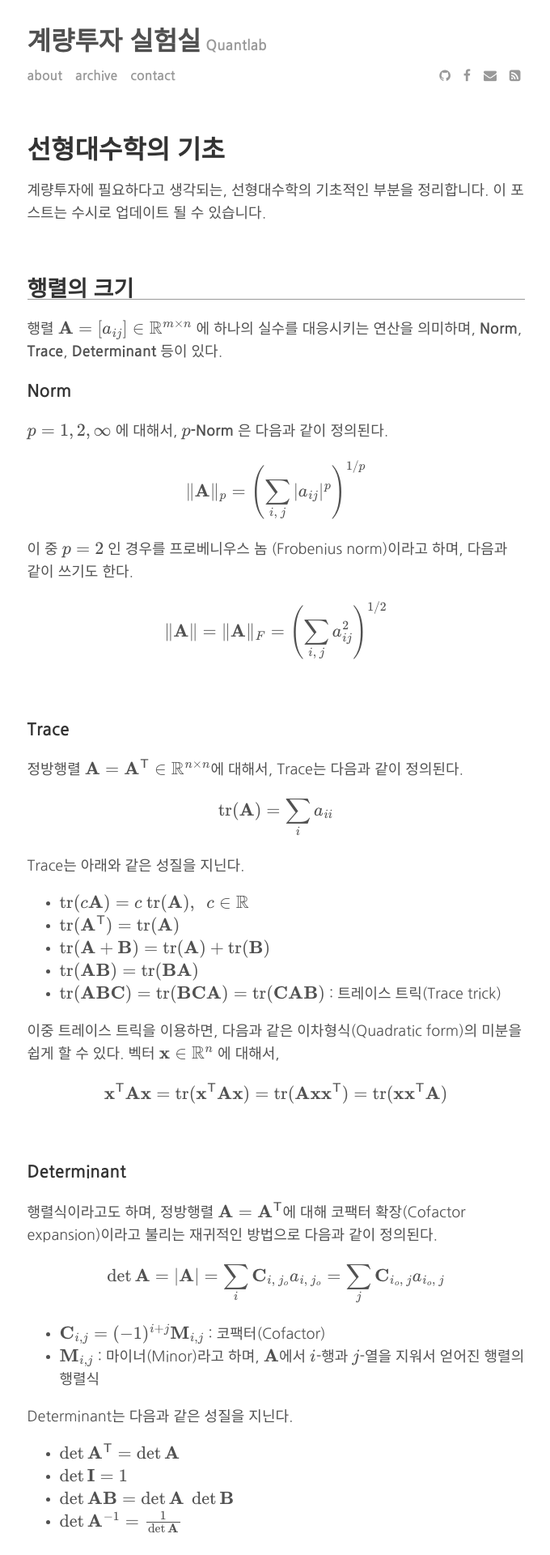
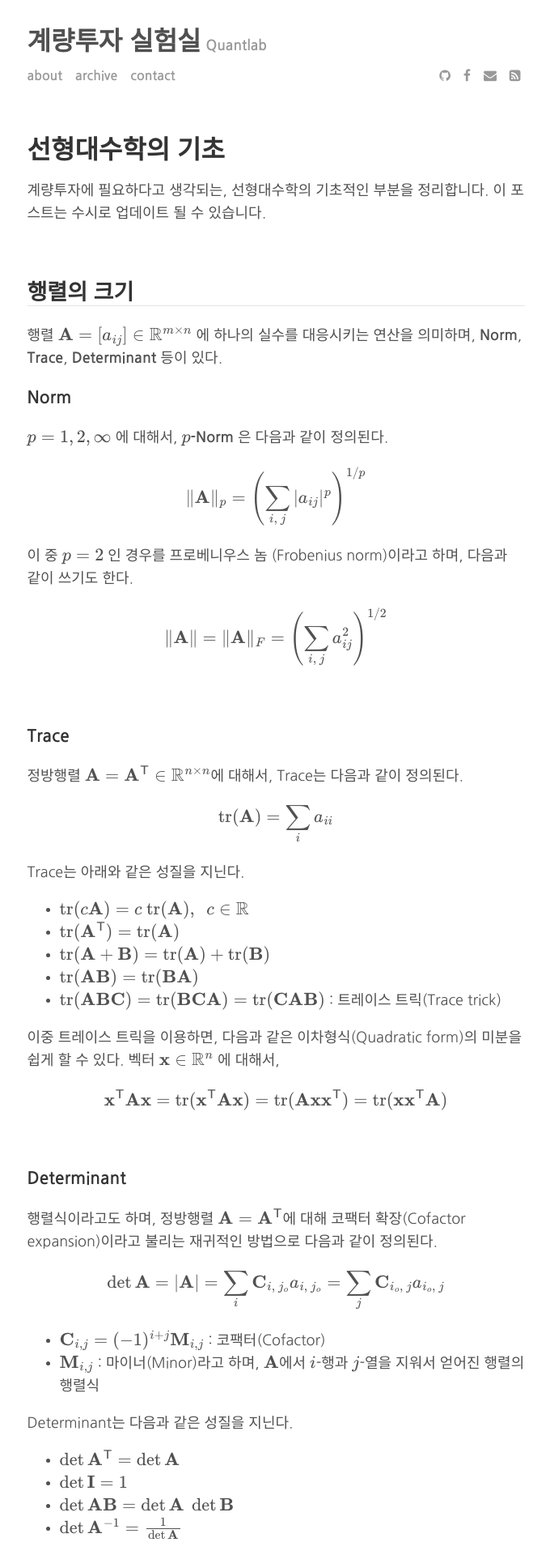
Before and after one commit to gem763/gem763.github.io, a Jekyll site: the page built from _posts/2017-08-23-linear-algebra-basic.md, in a window 1280 px wide. Shown: the top 1920 px of the page at 81% size, without its empty margins (299-979 px from the left). Built offline with Jekyll 4.4.1, drawn with Linux system fonts in a browser that asks for light colours; formulas are drawn with MathJax 3; comment, search, counter and statistics services are not loaded.

Commit message:
Update main.css

```diff
--- a/assets/css/main.css
+++ b/assets/css/main.css
@@ -44,8 +44,8 @@ h1 a {
 }
 
 h2{
-  line-height: 1.5rem;
-  border-bottom: 1px solid #999;
+  line-height: 2rem;
+  border-bottom: 1px solid rgba(0, 0, 0, 0.1);
 }
 
 h1, h2, h3, h4, h5, h6 {
```
